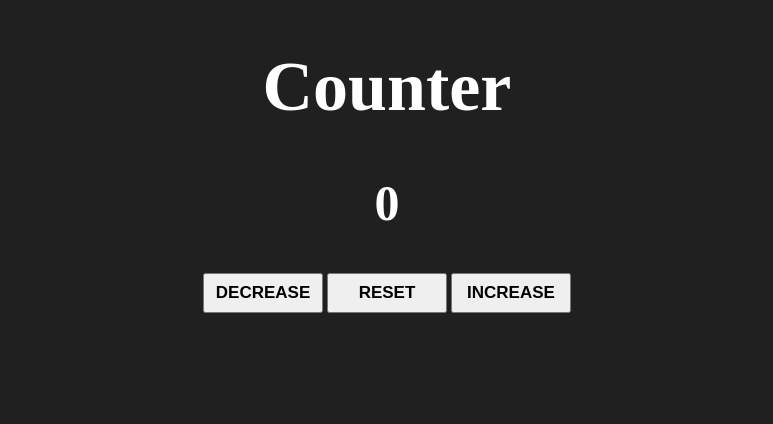
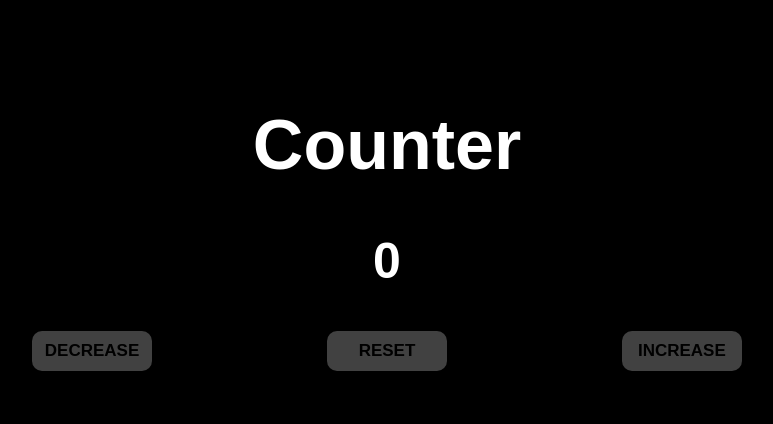
Before and after one commit to NotonyusRisk/Counter-JS, a plain HTML site: page index.html in a window 1280 px wide. Shown: the whole page, without its empty margins (253-1026 px from the left). Drawn offline with Linux system fonts and the light colour scheme.

Commit message:
feat::index.css, index.js

```diff
--- a/index.css
+++ b/index.css
@@ -1,7 +1,15 @@
 body{
-    background-color: #202020;
+    background-color: #000000;
     color: white;
     text-align: center;
+    font-family: Arial, Helvetica, sans-serif;
+    display: flex;
+    justify-content: center;
+}
+
+main{
+    padding: 50px;
+    width: 70%;
 }
 
 h1{
@@ -15,7 +23,34 @@ h2{
 button{
     width: 120px;
     height: 40px;
-    font-family: Arial, Helvetica, sans-serif, bold;
+    font-family: Arial, Helvetica, sans-serif;
     font-weight: bolder;
     font-size: 17px;
+    border-color: black;
+    background-color: rgb(65, 65, 65);
+    border-width: 0px;
+    border-radius: 10px;
 }
+
+.buttons{
+    display: flex;
+    justify-content: space-around;
+}
+
+#decrease:hover{
+    color: red;
+    border-color: red;
+    border-width: 5px;
+}
+
+#increase:hover{
+    color: green;
+    border-color: green;
+    border-width: 5px;
+}
+
+#reset:hover{
+    color: gray;
+    border-color: gray;
+    border-width: 5px;
+}
--- a/index.js
+++ b/index.js
@@ -16,14 +16,17 @@ reset.onclick = resetear;
 function disminuir(){
     numero -= 1
     num.innerHTML = numero
+    num.style.color = 'rgb(128, 0, 0)'
 }
 
 function aumentar(){
     numero += 1
     num.innerHTML = numero
+    num.style.color = 'rgb(0, 128, 0)'
 }
 
 function resetear(){
     numero = 0
     num.innerHTML = numero
+    num.style.color = 'rgb(255, 255, 255)'
 }
```
